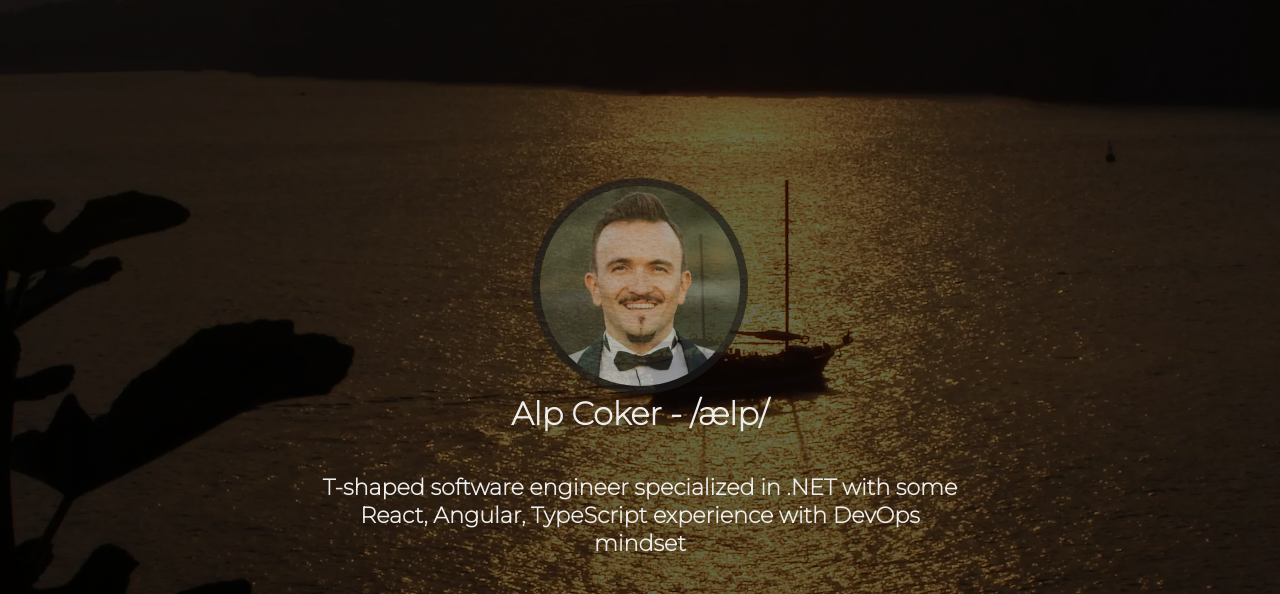
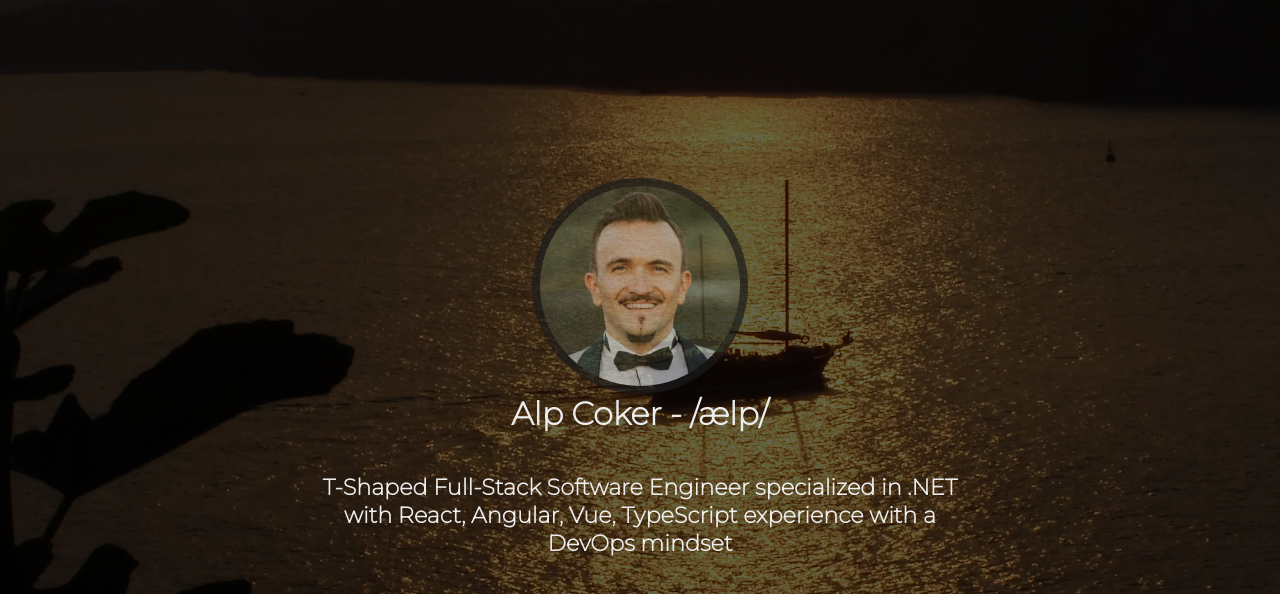
Before and after one commit to alpcoker/alpcoker.github.io, a website built with Parcel: page src/index.html in a window 1280 px wide. Shown: the top 594 px of the page. Built offline with nearby package versions, Linux system fonts and the light colour scheme.

Commit message:
fix: update title

```diff
--- a/src/index.html
+++ b/src/index.html
@@ -36,7 +36,7 @@
 <div id='main'>
     <div id='profile-photo'></div>
     <h1 id='name'>Alp Coker - /ælp/</h1>
-    <h2 id='title'>T-shaped software engineer specialized in .NET with some React, Angular, TypeScript experience with DevOps mindset</h2>
+    <h2 id='title'>T-Shaped Full-Stack Software Engineer specialized in .NET with React, Angular, Vue, TypeScript experience with a DevOps mindset</h2>
     <ul id='links'>
         <li class='link-item'>
             <a href='https://www.linkedin.com/in/alpcoker/' title='LinkedIn | alpcoker' target='_blank' rel="noopener">
```
